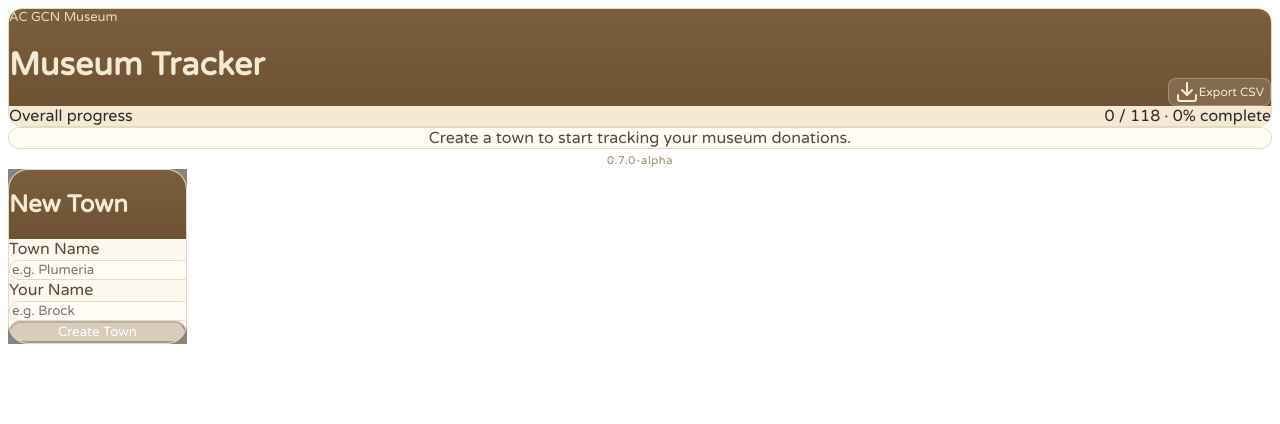
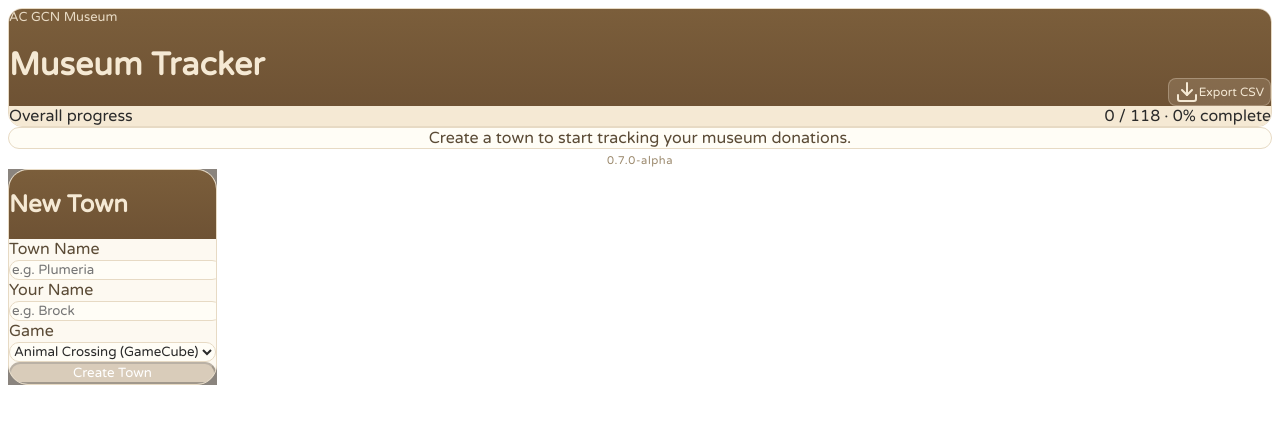
Before and after one commit to jacuzzicoding/animalcrossingwebapp, a React (Vite) app: page / in a window 1280 px wide. Shown: the top 424 px of the page. Built offline with nearby package versions, Linux system fonts and the light colour scheme.

Commit message:
feat: add game selector to CreateTownModal

```diff
--- a/src/components/modals/CreateTownModal.tsx
+++ b/src/components/modals/CreateTownModal.tsx
@@ -1,6 +1,7 @@
 import React, { useState } from 'react';
 import { X } from 'lucide-react';
 import { useAppStore } from '../../lib/store';
+import { type GameId, GAMES } from '../../lib/types';
 
 export function CreateTownModal({
   onClose,
@@ -12,11 +13,12 @@
   const createTown = useAppStore(s => s.createTown);
   const [name, setName] = useState('');
   const [playerName, setPlayerName] = useState('');
+  const [gameId, setGameId] = useState<GameId>('ACGCN');
 
   function handleSubmit(e: React.FormEvent) {
     e.preventDefault();
     if (!name.trim() || !playerName.trim()) return;
-    createTown(name.trim(), playerName.trim());
+    createTown(name.trim(), playerName.trim(), gameId);
     onClose();
   }
 
@@ -92,6 +94,21 @@
               }}
             />
           </div>
+          <div>
+            <label className="block text-xs font-medium mb-1.5" style={{ color: '#5a4a35' }}>
+              Game
+            </label>
+            <select
+              value={gameId}
+              onChange={e => setGameId(e.target.value as GameId)}
+              className="w-full rounded-[10px] border px-3 py-2 text-sm outline-none"
+              style={{ borderColor: '#E7DAC4', backgroundColor: '#FFFDF6', color: '#2A2A2A' }}
+            >
+              {(['ACGCN', 'ACWW', 'ACCF'] as GameId[]).map(id => (
+                <option key={id} value={id}>{GAMES[id].name}</option>
+              ))}
+            </select>
+          </div>
           <button
             type="submit"
             disabled={!name.trim() || !playerName.trim()}
```
